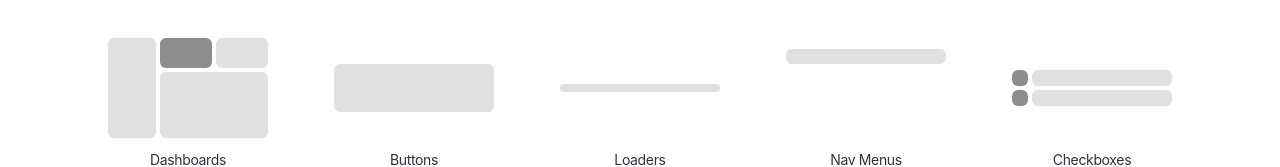
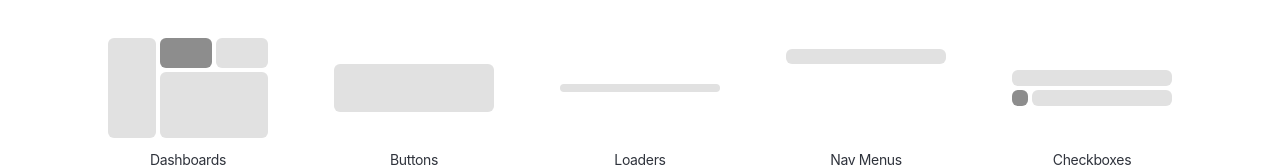
Before and after one commit to kevindermot99/Wonderful-UI, a React (Vite) app: page /#/ in a window 1280 px wide. Shown: the part 372-539 px from the top of the page. Built offline with nearby package versions, Linux system fonts and the light colour scheme.

Commit message:
Update Home.jsx

```diff
--- a/src/Pages/Home.jsx
+++ b/src/Pages/Home.jsx
@@ -115,7 +115,7 @@ function Home() {
           >
             <div className="h-[100px] w-[160px] flex items-end justify-center flex-col gap-1">
               <div className="h-[16px] w-full flex items-center justify-center gap-1">
-                <span className="w-auto h-full aspect-square bg-item-bgl-2 rounded-md "></span>
+                {/* <span className="w-auto h-full aspect-square bg-item-bgl-2 rounded-md "></span> */}
                 <span className="w-auto h-full flex-1 bg-item-bgl-1 rounded-md "></span>
               </div>
               <div className="h-[16px] w-full flex items-center justify-center gap-1">
```
